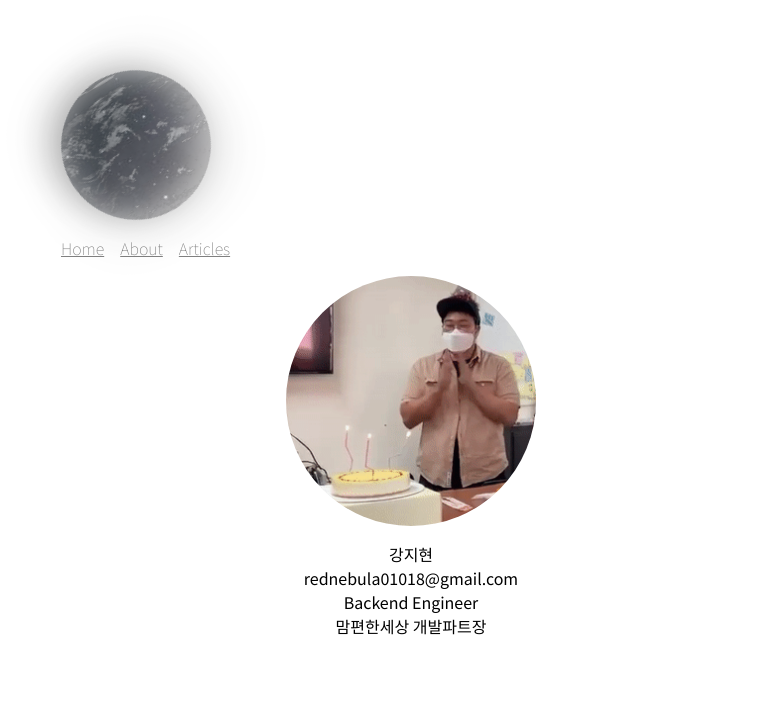
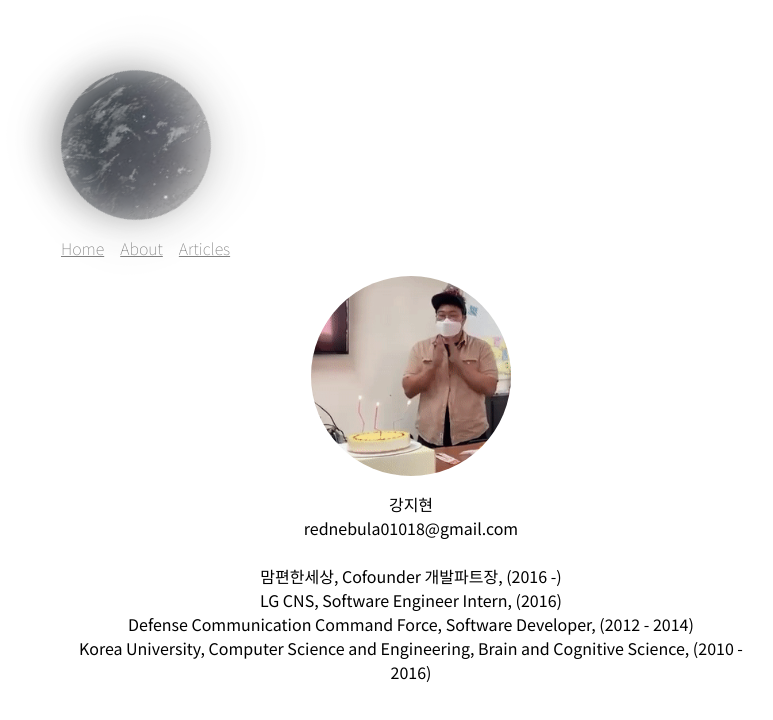
Before and after one commit to OrangeNebula/nebula-blog-app, a React (Create React App) app: page /about in a window 1280 px wide. Shown: the top 720 px of the page, without its empty margins (229-1002 px from the left). Built offline with nearby package versions, Linux system fonts and the light colour scheme.

Commit message:
[기타] 소개 영역 개선, 이미지 추가

```diff
--- a/src/About/pages/About.module.css
+++ b/src/About/pages/About.module.css
@@ -4,8 +4,8 @@
 }
 
 .ImgWrap img {
-    width: 250px;
-    height: 250px;
+    width: 200px;
+    height: 200px;
     border-radius: 600px;
     object-fit: cover;
 }
--- a/src/About/pages/About.tsx
+++ b/src/About/pages/About.tsx
@@ -1,17 +1,37 @@
 import styles from './About.module.css';
+import { MathUtil } from '../../core/util/MathUtil';
 
 export default function About() {
+  const images = [
+    `${process.env.PUBLIC_URL}/profile/munan.jpg`,
+    `${process.env.PUBLIC_URL}/profile/back.jpg`,
+    `${process.env.PUBLIC_URL}/profile/birthday.gif`,
+  ];
+  const randomUrl = images[MathUtil.getRandomNumber(0, images.length)];
   return (
     <div>
       <div className={styles.ImgWrap}>
-        <img src={`${process.env.PUBLIC_URL}/profile/birthday.gif`} alt="birthday" />
+        <img src={randomUrl} alt="birthday" />
       </div>
       <div className={styles.Profile}>
         <ul>
           <li> 강지현 </li>
           <li> rednebula01018@gmail.com </li>
-          <li> Backend Engineer </li>
-          <li> 맘편한세상 개발파트장 </li>
+          <li>
+            {' '}
+            <br />
+            {' '}
+          </li>
+          <li> 맘편한세상, Cofounder 개발파트장, (2016 -) </li>
+          <li> LG CNS, Software Engineer Intern, (2016) </li>
+          <li>
+            Defense Communication Command Force,
+            Software Developer, (2012 - 2014)
+          </li>
+          <li>
+            Korea University,
+            Computer Science and Engineering, Brain and Cognitive Science, (2010 - 2016)
+          </li>
         </ul>
       </div>
     </div>
--- a/src/core/components/Header/Header.tsx
+++ b/src/core/components/Header/Header.tsx
@@ -1,6 +1,3 @@
-import {
-  Link,
-} from 'react-router-dom';
 import Logo from '../Logo/Logo';
 import styles from './Header.module.css';
 import Colors from '../../theme/Colors';
--- /dev/null
+++ b/src/core/util/MathUtil.ts
@@ -0,0 +1,7 @@
+export class MathUtil {
+  static getRandomNumber(min: number, max: number): number {
+    const minimum = Math.ceil(min);
+    const maximum = Math.floor(max);
+    return Math.floor(Math.random() * (maximum - minimum) + minimum);
+  }
+}
```
Also changed, not shown: public/profile/munan.jpg (added), src/core/repository/Repository.ts (line endings or trailing spaces).
